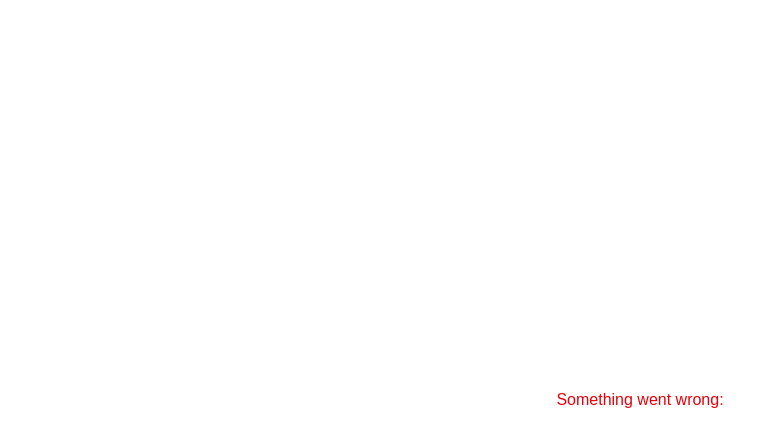
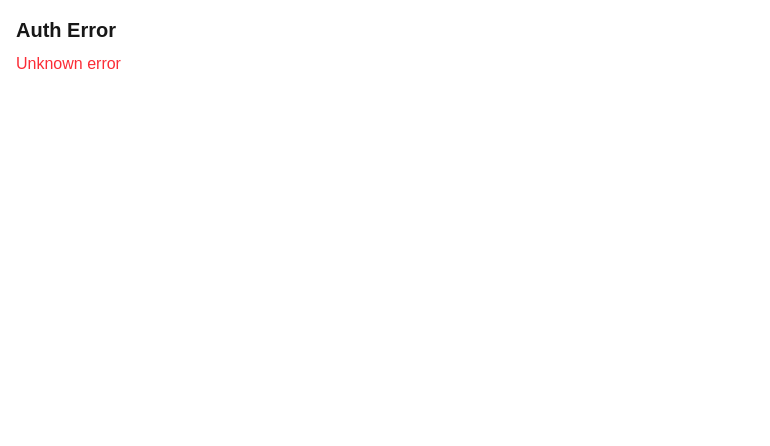
Before and after one commit to abhinav2210103/JS_Tigers, a Next.js app: page /auth/error in a window 1280 px wide. Shown: the top 446 px of the page, without its empty margins (0-770 px from the left). Built offline with nearby package versions, Linux system fonts and the light colour scheme.

Commit message:
Implement ErrorContent component for improved error display in ErrorPage

```diff
--- /dev/null
+++ b/app/auth/error/ErrorContent.tsx
@@ -0,0 +1,16 @@
+// app/auth/error/ErrorContent.tsx
+'use client';
+
+import { useSearchParams } from 'next/navigation';
+
+export default function ErrorContent() {
+  const searchParams = useSearchParams();
+  const error = searchParams.get('error') || 'Unknown error';
+
+  return (
+    <div className="p-4">
+      <h1 className="text-xl font-bold">Auth Error</h1>
+      <p className="text-red-500 mt-2">{error}</p>
+    </div>
+  );
+}
--- a/app/auth/error/page.tsx
+++ b/app/auth/error/page.tsx
@@ -1,14 +1,13 @@
+// app/auth/error/page.tsx
 'use client';
 
-import { useSearchParams } from "next/navigation";
+import { Suspense } from 'react';
+import ErrorContent from './ErrorContent';
 
 export default function ErrorPage() {
-  const params = useSearchParams();
-  const error = params.get("error");
-
   return (
-    <div className="min-h-screen flex items-center justify-center text-red-600">
-      <p>Something went wrong: {error}</p>
-    </div>
+    <Suspense fallback={<div>Loading...</div>}>
+      <ErrorContent />
+    </Suspense>
   );
 }
```
